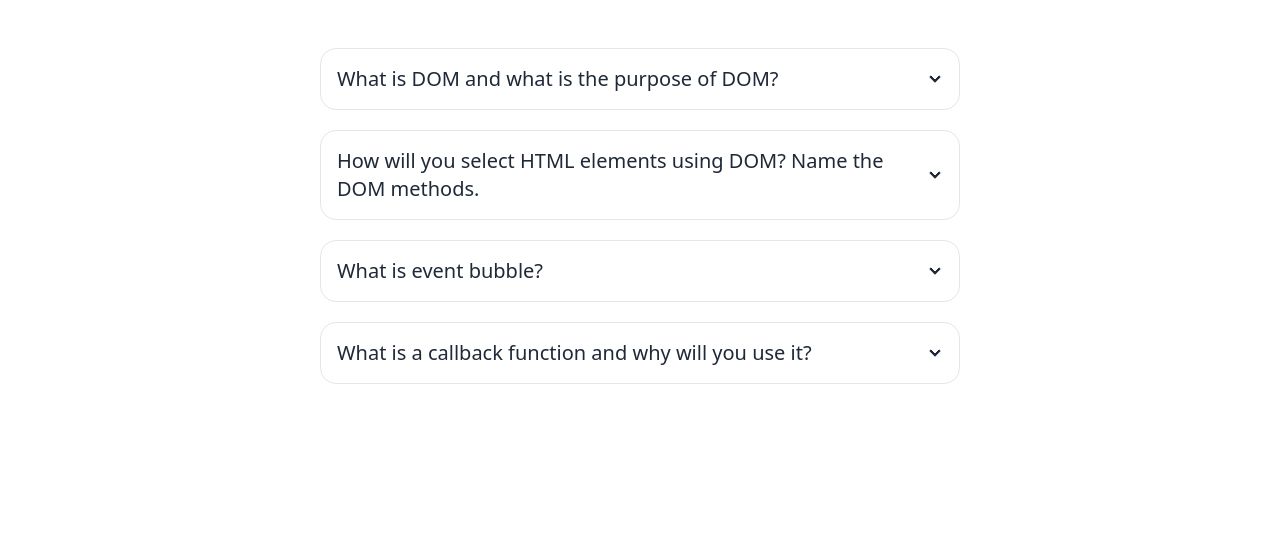
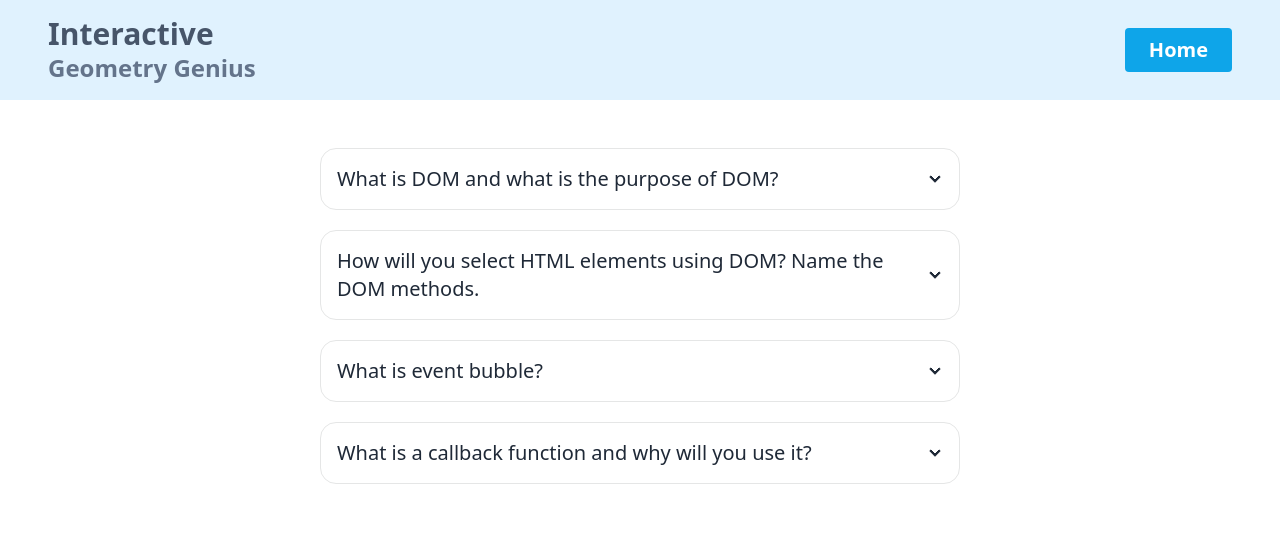
Before and after one commit to billal-fahmid/geomemry-genius-assignment-5, a plain HTML site: page blog.html in a window 1280 px wide. Drawn offline with nearby package versions, Linux system fonts and the light colour scheme.

```diff
--- a/blog.html
+++ b/blog.html
@@ -23,6 +23,23 @@
 </head>
 
 <body>
+    <header>
+        <div class="navbar bg-base-100 bg-sky-100 px-6 lg:px-12 py-4">
+            <div class="flex-1">
+              <div>
+                <h1 class="text-3xl text-slate-600 font-bold">Interactive</h1>
+              <h2 class="text-2xl text-slate-500 font-semibold">Geometry Genius</h2>
+              </div>
+            </div>
+            <div class="flex-none gap-2">
+
+              <div class="dropdown dropdown-end">
+                <button class=" py-2 px-6 text-white text-xl font-bold bg-sky-500 rounded hover:bg-sky-600"><a href="./index.html">Home</a></button>
+
+              </div>
+            </div>
+          </div>
+    </header>
     <main class="w-1/2 mx-auto mt-12">
 
 
```
Also changed, not shown: index.html (+7 -5 lines), js/app.js (+0 -18 lines), js/random-bg.js (added, +18 -0 lines).
